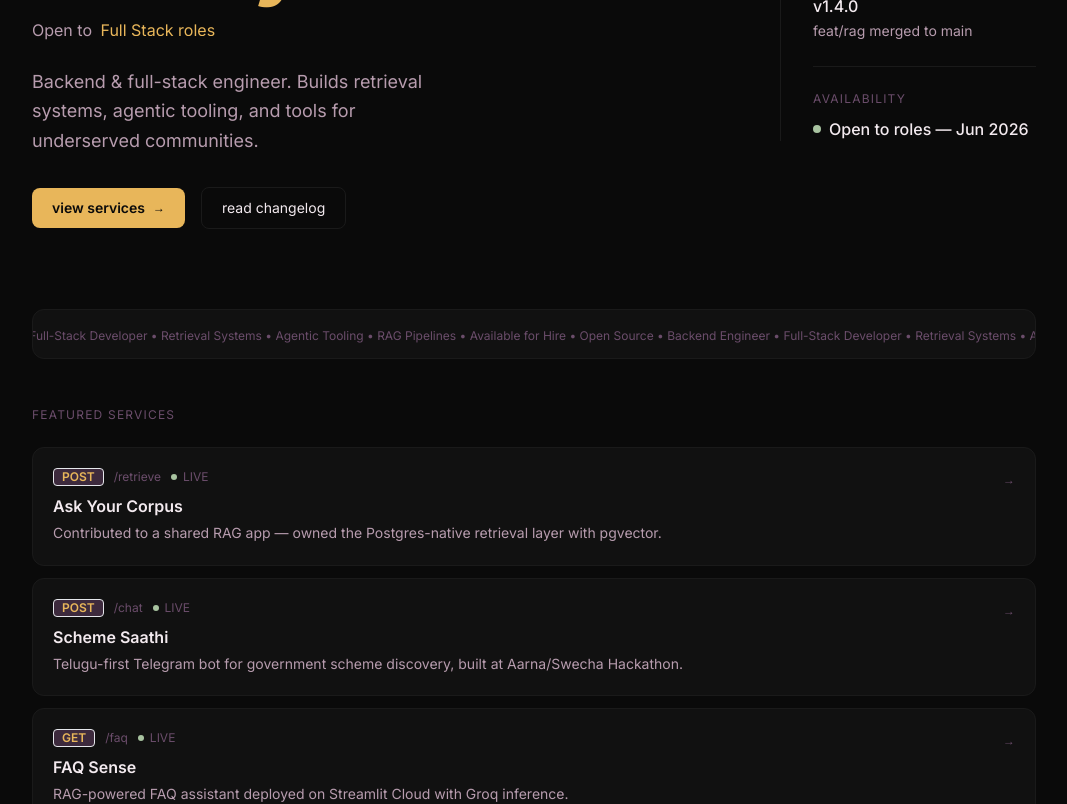
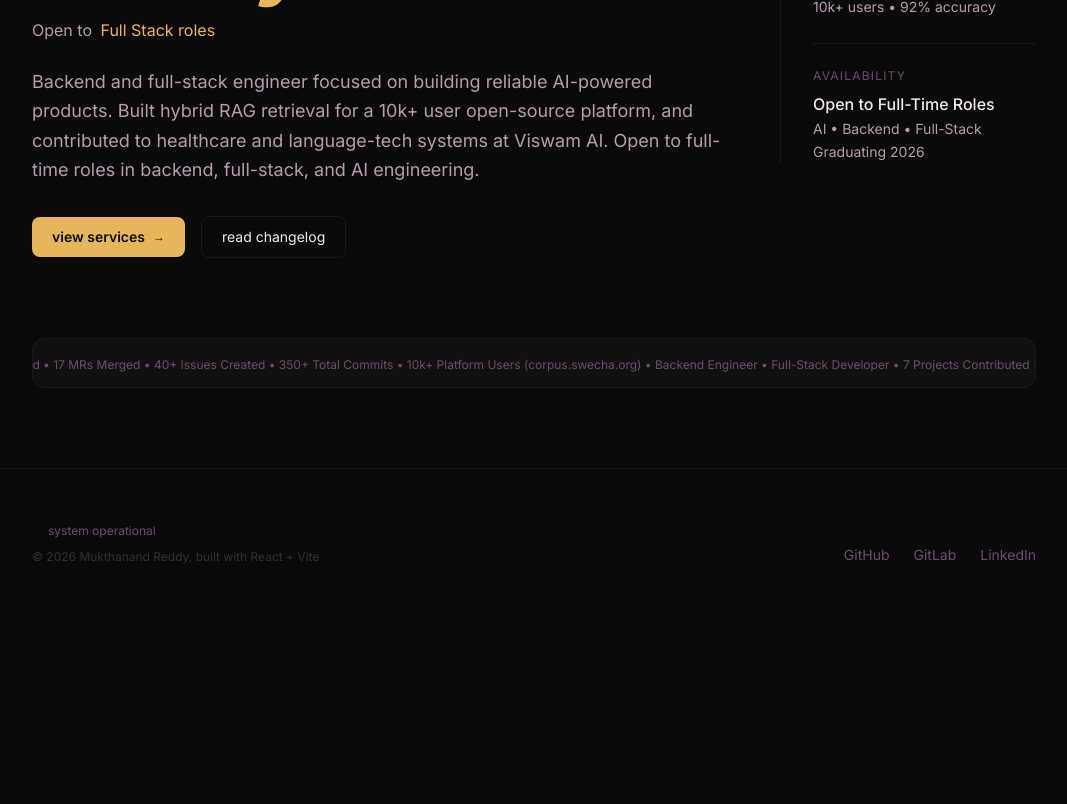
Before and after one commit to Mukthanand21/mukthanand, a React (Vite) app: page / in a window 1280 px wide. Shown: the part 380-1184 px from the top of the page, without its empty margins (106-1173 px from the left). After the commit the page ends 993 px from the top, so only its background shows below. Built offline with nearby package versions, Linux system fonts and the light colour scheme; a web font is replaced by a local one.

Commit message:
feat: real content, cleaner layout, footer cleanup, sidebar updates

```diff
--- a/src/components/Footer.tsx
+++ b/src/components/Footer.tsx
@@ -2,7 +2,7 @@
 const SOCIALS = [
   { label: 'GitHub', href: 'https://github.com/Mukthanand21' },
   { label: 'GitLab', href: 'https://gitlab.com/mukthanandreddy21' },
-  { label: 'LinkedIn', href: 'https://linkedin.com/in/mukthanand-reddy' },
+  { label: 'LinkedIn', href: 'https://linkedin.com/in/mukthanand21' },
 ];
 
 /* ============================================================
@@ -20,7 +20,7 @@ export function Footer() {
               <span>system operational</span>
             </p>
             <p className="font-mono text-xs text-fg-faint/50">
-              &copy; {new Date().getFullYear()} Mukthanand Reddy &mdash; built
+              &copy; {new Date().getFullYear()} Mukthanand Reddy, built
               with React + Vite
             </p>
           </div>
@@ -36,9 +36,6 @@ export function Footer() {
                 className="group inline-flex items-center gap-1.5 font-mono text-sm text-fg-muted transition-colors duration-200 hover:text-accent"
               >
                 <span>{s.label}</span>
-                <span className="text-fg-faint transition-transform duration-200 group-hover:translate-x-0.5 group-hover:-translate-y-0.5">
-                  &nearr;
-                </span>
               </a>
             ))}
           </div>
--- a/src/components/Ticker.tsx
+++ b/src/components/Ticker.tsx
@@ -3,13 +3,13 @@ import { usePrefersReducedMotion } from '../hooks/usePrefersReducedMotion';
 
 /* ─── ticker items ─── */
 const ITEMS = [
+  '7 Projects Contributed',
+  '17 MRs Merged',
+  '40+ Issues Created',
+  '350+ Total Commits',
+  '10k+ Platform Users (corpus.swecha.org)',
   'Backend Engineer',
   'Full-Stack Developer',
-  'Retrieval Systems',
-  'Agentic Tooling',
-  'RAG Pipelines',
-  'Available for Hire',
-  'Open Source',
 ];
 
 const SEPARATOR = '  \u2022  ';
--- a/src/sections/Changelog.tsx
+++ b/src/sections/Changelog.tsx
@@ -16,64 +16,48 @@ const entries: Entry[] = [
     date: 'JUN 2026',
     title: 'Graduation Release',
     description:
-      'Bachelor\'s degree completion — Ready to ship full-time: backend, full-stack, and AI roles.',
-    tags: ['Education', 'B.Tech CSE'],
-  },
-  {
-    version: 'v1.5.0',
-    date: 'MAY 2026',
-    title: 'Shipped Internship Report',
-    description:
-      'Completed and submitted internship report on Knowledge-Graph-Augmented Hybrid Retrieval for low-resource languages.',
-    tags: ['Viswam AI', 'IIIT Hyderabad'],
+      'Completed B.Tech in Computer Science & Engineering at ICFAI Tech Hyderabad. CGPA 7.85. Ready to ship full-time across backend, full-stack, and AI engineering roles.',
+    tags: ['Education', 'B.Tech CSE', 'ICFAI Tech Hyderabad'],
   },
   {
     version: 'v1.4.0',
     date: 'APR 2026',
-    title: 'Merged feat/rag — Hybrid Retrieval Live',
+    title: 'Ask Your Corpus — Hybrid RAG Live',
     description:
-      'Merged the RAG retrieval feature to production on corpus.swecha.org. Postgres-native hybrid search (FTS + pg_trgm) with pgvector for semantic retrieval.',
-    tags: ['corpus.swecha.org', 'PostgreSQL', 'pgvector'],
+      'Owned and shipped the full RAG retrieval feature for corpus.swecha.org. Hybrid FTS + pg_trgm, BYOK LLM architecture, sub-second retrieval. Also shipped Spotify-style transcript sync UI and API cleanup MRs.',
+    tags: ['corpus.swecha.org', 'PostgreSQL', 'FastAPI', 'React'],
   },
   {
     version: 'v1.3.0',
     date: 'MAR 2026',
-    title: 'Scheme Saathi — Telugu-First Telegram Bot',
+    title: 'Scheme Saathi — 48hr Hackathon Ship',
     description:
-      'Built a Telegram bot for discovering government schemes in Telugu. Won at the Aarna / Swecha Hackathon. Integrated intent classification and slot-filling for natural-language queries.',
-    tags: ['Hackathon', 'Telegram', 'Telugu NLP'],
+      'Built and deployed a Telugu-first Telegram bot at a 48hr Aarna/Swecha hackathon. Talked directly to SMB owners and auto drivers to validate the problem. Added voice I/O using Groq API. Also shipped unregister-doctor feature full-stack on EHRS.',
+    tags: ['Hackathon', 'Telugu NLP', 'Telegram', 'EHRS'],
   },
   {
     version: 'v1.2.0',
     date: 'FEB 2026',
-    title: 'Joined Viswam AI as Software & AI Intern',
+    title: 'EHRS Contributions — Healthcare Platform',
     description:
-      'Started an internship at Viswam AI, an IIIT Hyderabad initiative. Focused on RAG pipelines, retrieval systems, and AI tooling for underserved languages.',
-    tags: ['Internship', 'Viswam AI', 'IIIT Hyderabad'],
+      'Contributed to the EHRS open-source healthcare platform — frontend fixes, unit tests, and UI improvements. First production MRs merged into a shared medical-camp platform used by real clinics.',
+    tags: ['EHRS', 'Healthcare', 'React', 'FastAPI'],
   },
   {
     version: 'v1.1.0',
     date: 'JAN 2026',
-    title: 'FAQ Sense — RAG FAQ Assistant',
+    title: 'Joined Viswam AI — FAQSense Shipped',
     description:
-      'Built and deployed a RAG-powered FAQ assistant on Streamlit Cloud. Uses Sentence Transformers for embeddings and Groq for fast LLM inference.',
-    tags: ['Streamlit', 'Groq', 'RAG'],
+      'Joined Viswam AI (IIIT Hyderabad initiative) as AI Developer Intern. First month: Linux, version control, prompt engineering, agentic AI. Shipped FAQSense, a semantic FAQ search assistant, at a hackathon. Live on Streamlit Cloud.',
+    tags: ['Viswam AI', 'IIIT Hyderabad', 'FAQ Sense', 'Streamlit'],
   },
   {
     version: 'v1.0.0',
-    date: 'AUG 2025',
-    title: 'First Production Deploy',
+    date: 'JUN 2024',
+    title: 'First Open Source Contribution — Skillbanc',
     description:
-      'Deployed Paste & Fix Agent — a debugging assistant powered by Groq LLM that accepts error logs and suggests fixes. First end-to-end AI tool shipped.',
-    tags: ['Groq', 'Streamlit', 'AI Tooling'],
-  },
-  {
-    version: 'v0.1.0',
-    date: 'JUN 2022',
-    title: 'Enrolled — B.Tech Computer Science & Engineering',
-    description:
-      'Began my undergraduate degree at ICFAI Foundation for Higher Education, Hyderabad. Laid the foundation in CS fundamentals, data structures, and algorithms.',
-    tags: ['Education', 'ICFAI Tech'],
+      'Contributed to the Skillbanc Manim Templates open-source repo. Built math animations for Indian school textbooks (Grades 1,2,6,8,9) covering Fractions, Decimals, Exponents, and Geometric Constructions. First experience with Git, GitHub, branches, and PRs.',
+    tags: ['Open Source', 'Python', 'Manim', 'Education'],
   },
 ];
 
--- a/src/sections/Services.tsx
+++ b/src/sections/Services.tsx
@@ -21,8 +21,8 @@ const services: Service[] = [
     path: '/retrieve',
     name: 'Ask Your Corpus',
     description:
-      'Contributed to a shared production RAG application — owned the Postgres-native retrieval layer using pgvector, eliminating the need for a separate vector database. Achieved sub-second retrieval with Bring-Your-Own-Key (BYOK) support.',
-    tech: ['PostgreSQL', 'pgvector', 'Python', 'FastAPI'],
+      'Built the RAG system for Corpus, a 10k+ user open-source platform. Designed PostgreSQL-native hybrid retrieval (FTS + pg_trgm) with 92% top-1 accuracy, 50–200 ms scan times, and a BYOK architecture supporting multiple LLM providers.',
+    tech: ['PostgreSQL', 'pg_trgm', 'FastAPI', 'Python', 'React', 'TypeScript'],
     link: { href: 'https://corpus.swecha.org', label: 'corpus.swecha.org' },
     status: 'live',
   },
@@ -31,8 +31,8 @@ const services: Service[] = [
     path: '/chat',
     name: 'Scheme Saathi',
     description:
-      'Telugu-first Telegram bot for government scheme discovery, built at the Aarna / Swecha Hackathon. Integrated intent classification and slot-filling for natural-language queries in Telugu.',
-    tech: ['Python', 'Telegram API', 'FastAPI', 'PostgreSQL'],
+      'Built at a 48hr hackathon, a Telugu-first Telegram bot helping Telangana SMB owners discover government schemes, check eligibility, and get document guidance in their native language. Added voice input (STT) and voice output (TTS) using Groq API.',
+    tech: ['Python', 'Telegram Bot API', 'Groq', 'STT', 'TTS', 'Telugu NLP'],
     link: { href: 'https://t.me/scheme_saathi_bot', label: '@scheme_saathi_bot' },
     status: 'live',
   },
@@ -41,32 +41,22 @@ const services: Service[] = [
     path: '/faq',
     name: 'FAQ Sense',
     description:
-      'RAG-powered FAQ assistant that answers user queries against a curated document corpus. Deployed on Streamlit Cloud with Groq for fast LLM inference and Sentence Transformers for embeddings.',
-    tech: ['Streamlit', 'Groq', 'Sentence Transformers', 'FAISS'],
+      'Semantic FAQ search assistant built during a hackathon at Viswam AI. Uses Sentence-Transformers for embeddings, FAISS for vector search, and Groq API for answer generation. Deployed on Streamlit Cloud.',
+    tech: ['Python', 'Sentence-Transformers', 'FAISS', 'Groq', 'Streamlit'],
     link: {
       href: 'https://faqsense.streamlit.app',
-      label: 'streamlit cloud',
+      label: 'faqsense.streamlit.app',
     },
     status: 'live',
   },
   {
     method: 'GET',
-    path: '/errors',
-    name: 'Paste & Fix Agent',
+    path: '/pharmacy',
+    name: 'MediFlow AI',
     description:
-      'Debugging assistant that accepts error logs and suggests fixes using Groq LLM inference. Built as a lightweight proof-of-concept for automated error-resolution tooling.',
-    tech: ['Python', 'Groq', 'Streamlit'],
-    link: null,
-    status: 'archived',
-  },
-  {
-    method: 'POST',
-    path: '/transcribe',
-    name: 'Corpus Audio Pipeline',
-    description:
-      'Experimental pipeline for transcribing Telugu audio content using wav2vec2 ASR models. Explored feasibility of community-contributed audio-to-text workflows for low-resource languages.',
-    tech: ['Python', 'wav2vec2', 'Hugging Face'],
-    link: null,
+      'Full-stack pharmacy management system with AI sales prediction. Built with Flask (backend), PostgreSQL (database), and Tailwind CSS (frontend). Includes a Linear Regression ML model to forecast medicine sales and inventory needs.',
+    tech: ['Python', 'Flask', 'PostgreSQL', 'Tailwind CSS', 'Machine Learning', 'Linear Regression'],
+    link: { href: 'https://github.com/Mukthanand21/MediFlow.ai', label: 'github.com/Mukthanand21/MediFlow.ai' },
     status: 'archived',
   },
 ];
--- a/src/sections/Status.tsx
+++ b/src/sections/Status.tsx
@@ -11,104 +11,6 @@ import { KineticSwapper } from '../components/KineticSwapper';
    Two-column identity + status sidebar layout.
    ============================================================ */
 
-/* ─── project preview data (placeholder until issue #16) ─── */
-type PreviewProject = {
-  method: string;
-  path: string;
-  name: string;
-  description: string;
-  href: string;
-  status: 'live' | 'in progress';
-};
-
-const previewProjects: PreviewProject[] = [
-  {
-    method: 'POST',
-    path: '/retrieve',
-    name: 'Ask Your Corpus',
-    description:
-      'Contributed to a shared RAG app — owned the Postgres-native retrieval layer with pgvector.',
-    href: '#',
-    status: 'live',
-  },
-  {
-    method: 'POST',
-    path: '/chat',
-    name: 'Scheme Saathi',
-    description:
-      'Telugu-first Telegram bot for government scheme discovery, built at Aarna/Swecha Hackathon.',
-    href: '#',
-    status: 'live',
-  },
-  {
-    method: 'GET',
-    path: '/faq',
-    name: 'FAQ Sense',
-    description:
-      'RAG-powered FAQ assistant deployed on Streamlit Cloud with Groq inference.',
-    href: '#',
-    status: 'live',
-  },
-];
-
-/* ─── method badge ─── */
-function MethodBadge({ method }: { method: string }) {
-  return (
-    <span className="inline-flex rounded border-thin border-accent/20 bg-[#3D2A3D] px-2 py-0.5 font-mono text-xs font-semibold uppercase leading-none text-accent">
-      {method}
-    </span>
-  );
-}
-
-/* ─── status indicator dot ─── */
-function StatusDot({ status }: { status: PreviewProject['status'] }) {
-  return (
-    <span className="inline-flex items-center gap-1.5 font-mono text-xs uppercase text-fg-muted">
-      <span
-        className={`inline-block h-1.5 w-1.5 rounded-full ${
-          status === 'live' ? 'bg-success' : 'bg-accent'
-        }`}
-      />
-      <span>{status}</span>
-    </span>
-  );
-}
-
-/* ─── project preview card (condensed /services card) ─── */
-function ProjectPreviewCard({ project }: { project: PreviewProject }) {
-  return (
-    <article className="group rounded-card border-thin border-border bg-bg-elevated p-4 transition-all duration-150 hover:border-accent/20 hover:bg-[#453050] sm:p-5">
-      <div className="flex items-start justify-between gap-4">
-        <div className="min-w-0">
-          <div className="mb-2 flex flex-wrap items-center gap-2.5">
-            <MethodBadge method={project.method} />
-            <span className="font-mono text-xs text-fg-muted">
-              {project.path}
-            </span>
-            <StatusDot status={project.status} />
-          </div>
-          <h3 className="font-sans text-md font-semibold text-fg transition-colors duration-150 group-hover:text-accent">
-            {project.name}
-          </h3>
-          <p className="mt-1 font-sans text-sm leading-relaxed text-fg-secondary">
-            {project.description}
-          </p>
-        </div>
-
-        <a
-          href={project.href}
-          className="mt-1 shrink-0 font-mono text-xs text-fg-muted transition-colors duration-150 hover:text-accent"
-          aria-label={`View ${project.name}`}
-          target="_blank"
-          rel="noopener noreferrer"
-        >
-          &rarr;
-        </a>
-      </div>
-    </article>
-  );
-}
-
 /* ─── status sidebar block ─── */
 function StatusBlock({
   label,
@@ -117,7 +19,7 @@ function StatusBlock({
 }: {
   label: string;
   value: ReactNode;
-  sub?: string;
+  sub?: ReactNode;
 }) {
   return (
     <div>
@@ -155,7 +57,7 @@ export function Status() {
     <Section id="status" label="/status" className="pt-[48px]">
       {/* ─── version tag ─── */}
       <p className="mb-8 font-mono text-xs uppercase tracking-[0.1em] text-accent">
-        v3.0.0 &mdash; FINAL YEAR BUILD
+        v2.0.0 &mdash; FINAL YEAR BUILD
       </p>
 
       {/* ─── two-column hero ─── */}
@@ -186,9 +88,11 @@ export function Status() {
             />
           </div>
 
-          <p className="mt-6 max-w-[420px] font-sans text-lg leading-relaxed text-fg-secondary">
-            Backend &amp; full-stack engineer. Builds retrieval systems,
-            agentic tooling, and tools for underserved communities.
+          <p className="mt-6 font-sans text-lg leading-relaxed text-fg-secondary">
+            Backend and full-stack engineer focused on building reliable AI-powered products.
+            Built hybrid RAG retrieval for a 10k+ user open-source platform, and contributed to healthcare
+            and language-tech systems at Viswam AI. Open to full-time roles in backend,
+            full-stack, and AI engineering.
           </p>
 
           {/* CTA buttons */}
@@ -216,24 +120,24 @@ export function Status() {
         <aside className="hidden lg:block lg:w-64">
           <div className="flex flex-col gap-6 border-l border-border pl-8">
             <StatusBlock
-              label="CURRENT STATUS"
-              value="Hybrid RAG retrieval"
-              sub="corpus.swecha.org — in progress"
+              label="CURRENT FOCUS"
+              value="AI Systems &amp; Backend Engineering"
             />
             <StatusSeparator />
             <StatusBlock
-              label="LAST DEPLOYED"
-              value="v1.4.0"
-              sub="feat/rag merged to main"
+              label="RECENT IMPACT"
+              value="Ask Your Corpus (RAG)"
+              sub={"10k+ users \u2022 92% accuracy"}
             />
             <StatusSeparator />
             <StatusBlock
               label="AVAILABILITY"
-              value={
-                <span className="inline-flex items-center gap-2">
-                  <span className="inline-block h-2 w-2 rounded-full bg-success" />
-                  Open to roles — Jun 2026
-                </span>
+              value="Open to Full-Time Roles"
+              sub={
+                <>
+                  AI • Backend • Full-Stack<br />
+                  Graduating 2026
+                </>
               }
             />
           </div>
@@ -244,18 +148,6 @@ export function Status() {
       <div className="mt-20">
         <Ticker />
       </div>
-
-      {/* ─── project preview cards ─── */}
-      <div className="mt-12">
-        <p className="mb-6 font-mono text-xs uppercase tracking-[0.1em] text-fg-muted">
-          Featured Services
-        </p>
-        <div className="grid gap-3">
-          {previewProjects.map((project) => (
-            <ProjectPreviewCard key={project.name} project={project} />
-          ))}
-        </div>
-      </div>
     </Section>
   );
 }
```
Also changed, not shown: src/sections/Stack.tsx (+32 -33 lines).
